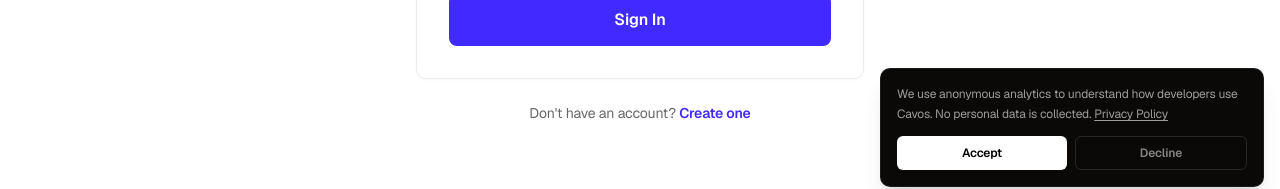
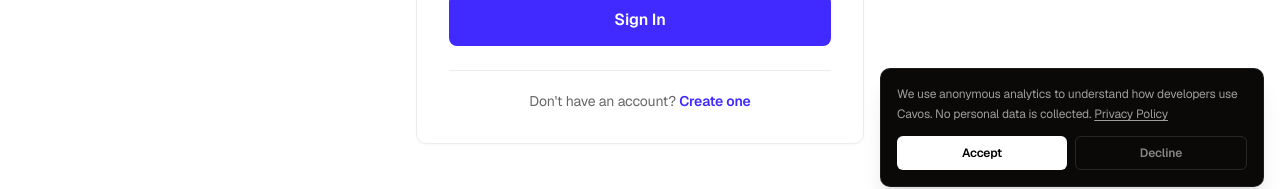
Before and after one commit to cavos-labs/cavos, a Next.js app in the folder cavos-web/: page /login in a window 1280 px wide. Shown: the part 597-786 px from the top of the page. Built offline with nearby package versions, Linux system fonts and the light colour scheme; no server answers.

Commit message:
Keep signup link visible on login

```diff
--- a/cavos-web/app/login/page.tsx
+++ b/cavos-web/app/login/page.tsx
@@ -155,9 +155,8 @@ export default function LoginPage() {
                                 {loading ? 'Signing in...' : 'Sign In'}
                             </button>
                         </form>
-                    </div>
 
-                    <div className="mt-6 text-center">
+                        <div className="mt-6 border-t border-line pt-5 text-center">
                             <p className="text-black/60 text-sm">
                                 Don&apos;t have an account?{' '}
                                 <Link
@@ -170,6 +169,7 @@ export default function LoginPage() {
                         </div>
                     </div>
                 </div>
+            </div>
         </main>
     )
 }
```
Lines whose indentation alone changed are shown as unchanged.
